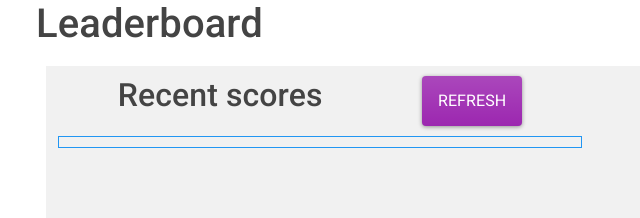
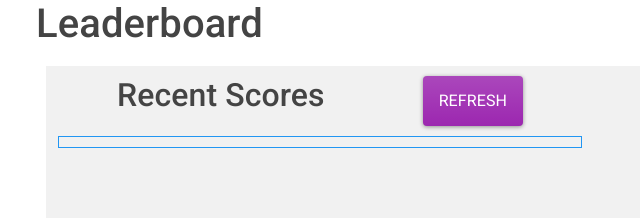
Before and after one commit to tnyandoro/leaderboard, a website built with webpack: page src/index.html in a window 1280 px wide. Shown: the top 218 px of the page, 46-686 px from the left. Built offline with nearby package versions, Linux system fonts and the light colour scheme; no server answers.

```diff
--- a/src/index.html
+++ b/src/index.html
@@ -23,7 +23,7 @@
       <div class="row">
       <div class="scores-section col-8 col-sm-6">
         <header class="score-header mb-20">
-          <h2>Recent scores</h2>
+          <h2>Recent Scores</h2>
           <button id="refresh-btn" class="btn btn-info" type="button">
             Refresh
           </button>
```
